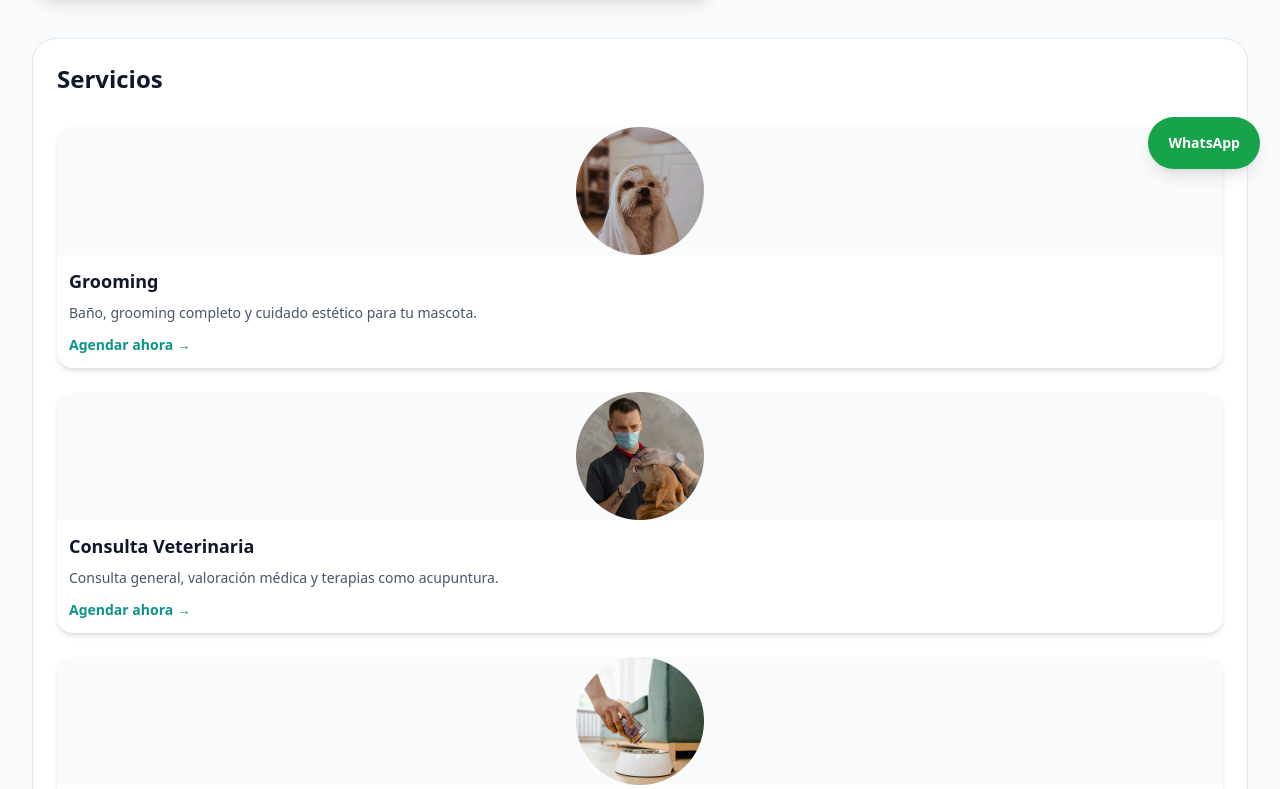
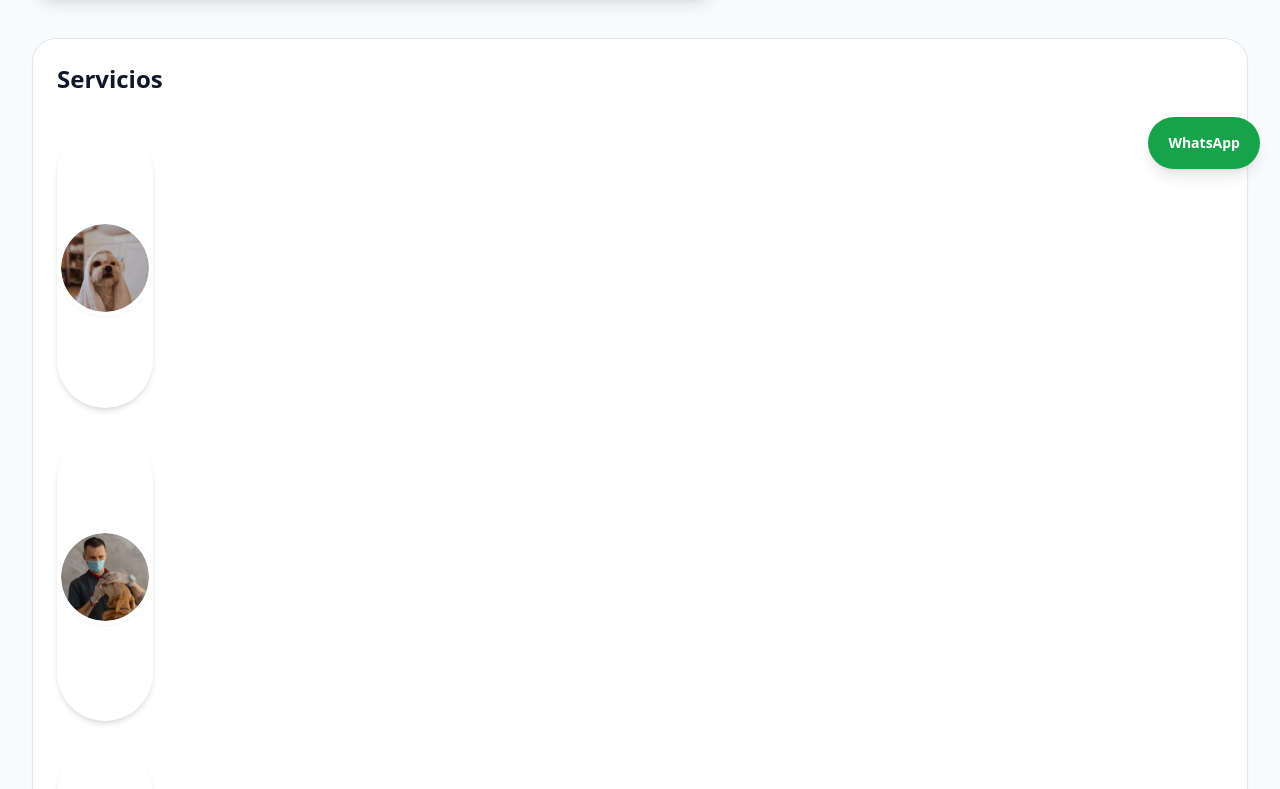
Before and after one commit to jcarsa23-tech/terrapets-web, a React (Vite) app: page / in a window 1280 px wide. Shown: the part 611-1400 px from the top of the page. Built offline with nearby package versions, Linux system fonts and the light colour scheme.

Commit message:
Update App.jsx

```diff
--- a/src/App.jsx
+++ b/src/App.jsx
@@ -430,36 +430,35 @@ const whatsappUrl = useMemo(() => {
   )
 }
 
-function ServiceCard({ title, text, url, image, onClick }) {
+function ServiceCard({ title, text, image, url, onClick }) {
   const handleClick = () => {
     if (onClick) return onClick();
     if (url) window.open(url, "_blank");
   };
 
   return (
-    <div
-      onClick={handleClick}
-      className="rounded-2xl bg-white shadow-md hover:shadow-xl transition-all duration-300 cursor-pointer overflow-hidden"
-    >
-      {image && (
-  <div className="w-full h-32 bg-white rounded-t-2xl overflow-hidden">
+    <div onClick={handleClick} className="group cursor-pointer">
+      <div className="flex items-center overflow-hidden rounded-full bg-white shadow-md transition-all duration-500 hover:shadow-xl w-24 hover:w-[620px]">
+        <div className="h-24 w-24 flex-shrink-0 overflow-hidden rounded-full border-4 border-white shadow-sm">
           <img
             src={image}
             alt={title}
-  className="w-full h-full object-contain bg-gray-50"
+            className="h-full w-full object-cover"
           />
         </div>
-)}
 
-      <div className="p-3">
-        <h3 className="text-lg font-bold">{title}</h3>
-        <p className="mt-2 text-sm text-slate-600">{text}</p>
+        <div className="max-w-0 overflow-hidden opacity-0 transition-all duration-500 group-hover:ml-4 group-hover:max-w-[460px] group-hover:opacity-100">
+          <div className="pr-6">
+            <h3 className="text-lg font-bold text-slate-900">{title}</h3>
+            <p className="mt-1 text-sm text-slate-600">{text}</p>
 
-        {url && (
-          <span className="inline-block mt-3 text-sm text-teal-600 font-semibold">
-            Agendar ahora →
+            {(url || onClick) && (
+              <span className="mt-2 inline-block text-sm font-semibold text-teal-600">
+                Ver más →
               </span>
             )}
+          </div>
+        </div>
       </div>
     </div>
   );
```
Lines whose indentation alone changed are shown as unchanged.
